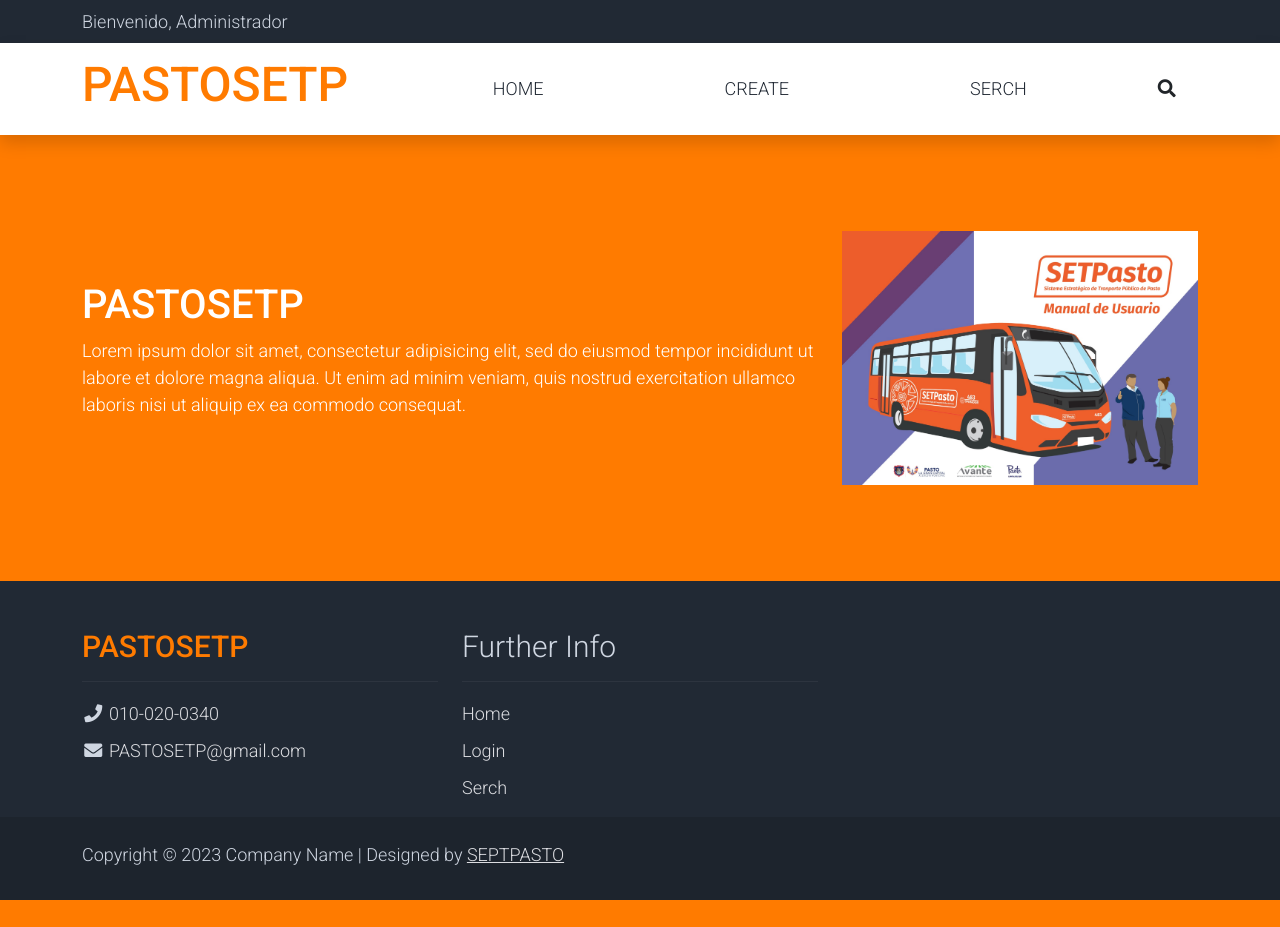
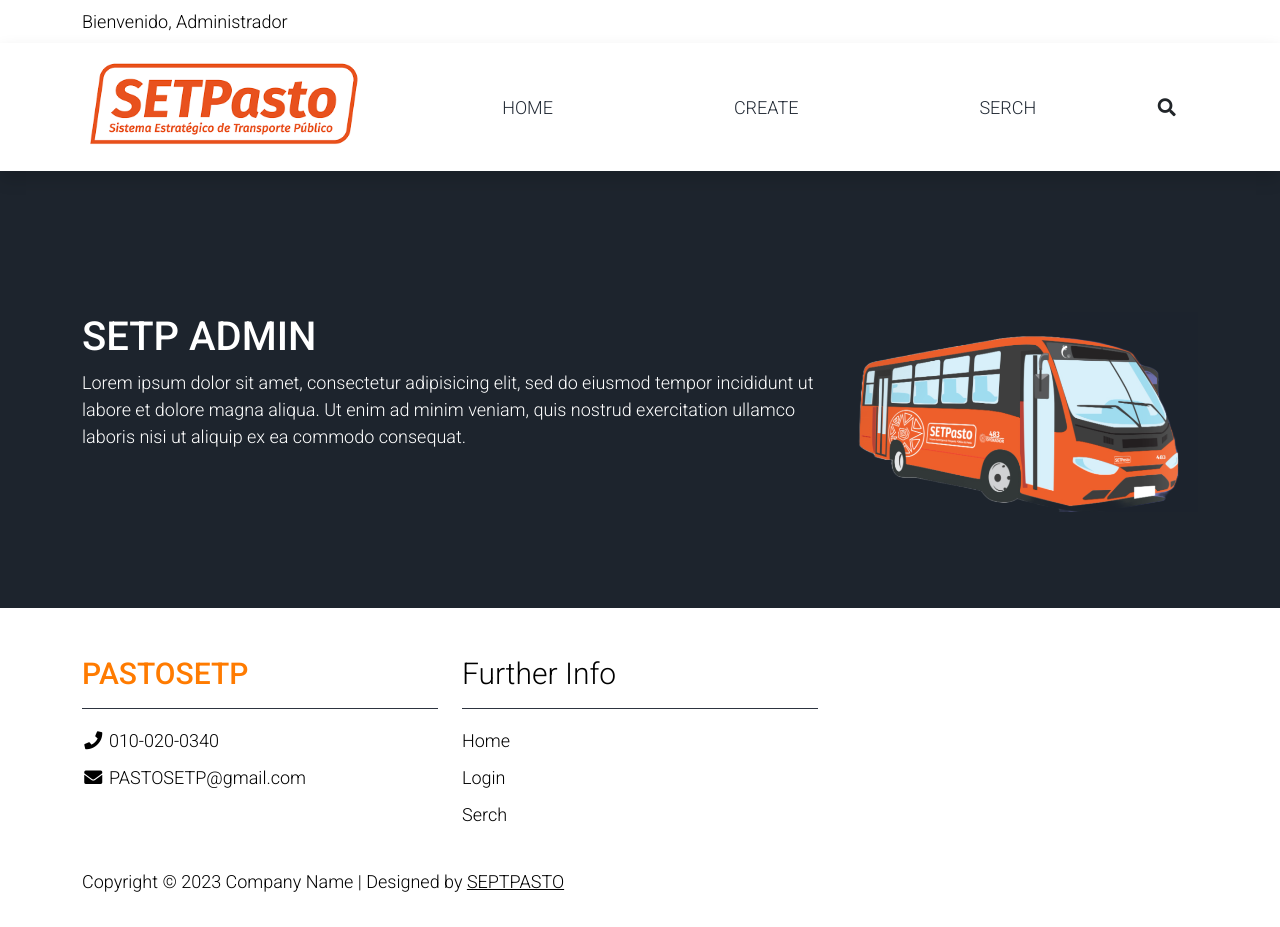
Before and after one commit to SantJojoa/PASTOSETP, a PHP site: page /PASTOSETP/indexadmin.html in a window 1280 px wide. Before the commit the page ends 900 px from the top, so only its background shows below. Run offline with PHP 8.4, Linux system fonts and the light colour scheme.

Commit message:
style upgrade

```diff
--- a/assets/css/style.css
+++ b/assets/css/style.css
@@ -11,7 +11,7 @@
   display: flex;
   justify-content: center;
   align-items: center;
-  background: #4b4b4b;;
+  background: #1d242d;;
   height: 100vh;
 }
 
@@ -21,7 +21,7 @@
   display: flex;
   flex-direction: column;
   border-radius: 30px;
-  box-shadow: 0 0 2em #ff7b00;
+  box-shadow: 0 0 2em #1d242d;
   gap: 2em;
 }
 .screen-1 .logo {
--- a/assets/css/templatemo.css
+++ b/assets/css/templatemo.css
@@ -53,11 +53,11 @@
 .text-warning {  color: #ede861 !important;}
 .text-muted { color: #bcbcbc !important;}
 .text-success { color: #ff7b00 !important;}
-.text-light { color: #cfd6e1 !important;}
-.bg-dark { background-color: #212934 !important;}
-.bg-light { background-color: #e9eef5 !important;}
-.bg-black { background-color: #1d242d !important;}
-.bg-success { background-color: #ff7b00 !important;}
+.text-light { color: #000 !important;}
+.bg-dark { background-color: #ffffff !important;}
+.bg-light { background-color: #fff !important;}
+.bg-black { background-color: #ffffff !important;}
+.bg-success { background-color: #1d242d !important;}
 .btn-success {
   background-color: #ff7b00 !important;
   border-color: #ff7b00 !important;
@@ -135,9 +135,9 @@
 .services-icon-wap:hover {background: #69bb7e;}
 /* Contact map */
 .leaflet-control a, .leaflet-control { font-size: 10px !important;}
-.form-control { border: 1px solid #e8e8e8;}
+.form-control { border: 1px solid #000000;}
 /* Footer */
-#tempaltemo_footer a { color: #dcdde1;}
+#tempaltemo_footer a { color: #000000;}
 #tempaltemo_footer a:hover { color: #68bb7d;}
 #tempaltemo_footer ul.footer-link-list li { padding-top: 10px;}
 #tempaltemo_footer ul.footer-icons li {
--- a/front/create_admin.html
+++ b/front/create_admin.html
@@ -5,7 +5,7 @@
     <meta http-equiv="X-UA-Compatible" content="IE=edge">
     <meta name="viewport" content="width=device-width, initial-scale=1.0">
     <title>Registrar Administrador | PASTOSETP</title>
-    <link rel="stylesheet" href="../css/style.css">
+    <link rel="stylesheet" href="../assets/css/style1.css">
 </head>
 <body>
 
--- a/front/create_bus.html
+++ b/front/create_bus.html
@@ -5,7 +5,7 @@
     <meta http-equiv="X-UA-Compatible" content="IE=edge">
     <meta name="viewport" content="width=device-width, initial-scale=1.0">
     <title>Registrar Bus | PASTOSETP</title>
-    <link rel="stylesheet" href="../css/style.css">
+    <link rel="stylesheet" href="../assets/css/style1.css">
 </head>
 <body>
 
--- a/front/create_conductor.html
+++ b/front/create_conductor.html
@@ -5,7 +5,7 @@
     <meta http-equiv="X-UA-Compatible" content="IE=edge">
     <meta name="viewport" content="width=device-width, initial-scale=1.0">
     <title>Registrar Conductor | PASTOSETP</title>
-    <link rel="stylesheet" href="../css/style.css">
+    <link rel="stylesheet" href="../assets/css/style1.css">
 </head>
 <body>
 
--- a/front/create_recorrido.html
+++ b/front/create_recorrido.html
@@ -5,7 +5,7 @@
     <meta http-equiv="X-UA-Compatible" content="IE=edge">
     <meta name="viewport" content="width=device-width, initial-scale=1.0">
     <title>Registrar Ruta | PASTOSETP</title>
-    <link rel="stylesheet" href="../css/style.css">
+    <link rel="stylesheet" href="../assets/css/style1.css">
 </head>
 <body>
 
--- a/index.html
+++ b/index.html
@@ -44,7 +44,7 @@
         <div class="container d-flex justify-content-between align-items-center">
 
             <a class="navbar-brand text-success logo h1 align-self-center" href="index.html" >
-                PASTOSETP
+                <img src="assets/img/logo.png" alt="SEPTPASTO" width="100%">
             </a>
 
             <button class="navbar-toggler border-0" type="button" data-bs-toggle="collapse" data-bs-target="#templatemo_main_nav" aria-controls="navbarSupportedContent" aria-expanded="false" aria-label="Toggle navigation">
@@ -58,7 +58,7 @@
                             <a class="nav-link" href="index.html">HOME</a>
                         </li>
                         <li class="nav-item">
-                            <a class="nav-link" href="http://localhost/PASTOSETP/indexadmin.html">LOGIN</a>
+                            <a class="nav-link" href="front/login.html">LOGIN</a>
                         </li>
                         <li class="nav-item">
                             <a class="nav-link" href="front/serch.html">SERCH</a>
@@ -115,7 +115,7 @@
                     </p>
                 </div>
                 <div class="col-md-4">
-                    <img src="assets/img/setpasto.jpg" alt="SEPTPASTO" width="100%">
+                    <img src="assets/img/Mi_proyecto_1.png" alt="SEPTPASTO" width="120%">
                 </div>
             </div>
         </div>
--- a/indexadmin.html
+++ b/indexadmin.html
@@ -30,7 +30,7 @@
             <div class="w-100 d-flex justify-content-between">
                 <div>
 
-                    <a class="navbar-sm-brand text-light text-decoration-none" href="mailto:info@company.com">Bienvenido, Administrador</a>
+                    <a class="navbar-sm-brand text-light text-decoration-none">Bienvenido, Administrador</a>
 
 
                 </div>
@@ -45,7 +45,7 @@
         <div class="container d-flex justify-content-between align-items-center">
 
             <a class="navbar-brand text-success logo h1 align-self-center" href="indexadmin.html" >
-                PASTOSETP
+                <img src="assets/img/logo.png" alt="SEPTPASTO" width="100%">
             </a>
 
             <button class="navbar-toggler border-0" type="button" data-bs-toggle="collapse" data-bs-target="#templatemo_main_nav" aria-controls="navbarSupportedContent" aria-expanded="false" aria-label="Toggle navigation">
@@ -59,7 +59,7 @@
                             <a class="nav-link" href="indexadmin.html">HOME</a>
                         </li>
                         <li class="nav-item">
-                            <a class="nav-link" href="http://localhost/PASTOSETP/front/admin_page.html">CREATE</a>
+                            <a class="nav-link" href="front/create_page.html">CREATE</a>
                         </li>
                         <li class="nav-item">
                             <a class="nav-link" href="front/serch.html">SERCH</a>
@@ -108,7 +108,7 @@
         <div class="container">
             <div class="row align-items-center py-5">
                 <div class="col-md-8 text-white">
-                    <h1>PASTOSETP</h1>
+                    <h1>SETP ADMIN</h1>
                     <p>
                         Lorem ipsum dolor sit amet, consectetur adipisicing elit, sed do eiusmod
                         tempor incididunt ut labore et dolore magna aliqua. Ut enim ad minim veniam,
@@ -116,7 +116,7 @@
                     </p>
                 </div>
                 <div class="col-md-4">
-                    <img src="assets/img/setpasto.jpg" alt="SEPTPASTO" width="100%">
+                    <img src="assets/img/Mi_proyecto_1.png" alt="SEPTPASTO" width="100%">
                 </div>
             </div>
         </div>
```
Also changed, not shown: front/admin_page.html (deleted, +0 -23 lines), front/create_page.html (+9 -4 lines), front/serch.html (+10 -7 lines), assets/css/style1.css (renamed from css/style.css), assets/img/Mi_proyecto_1.png (added), assets/img/logo.png (added), assets/img/setpasto.jpg (deleted).
